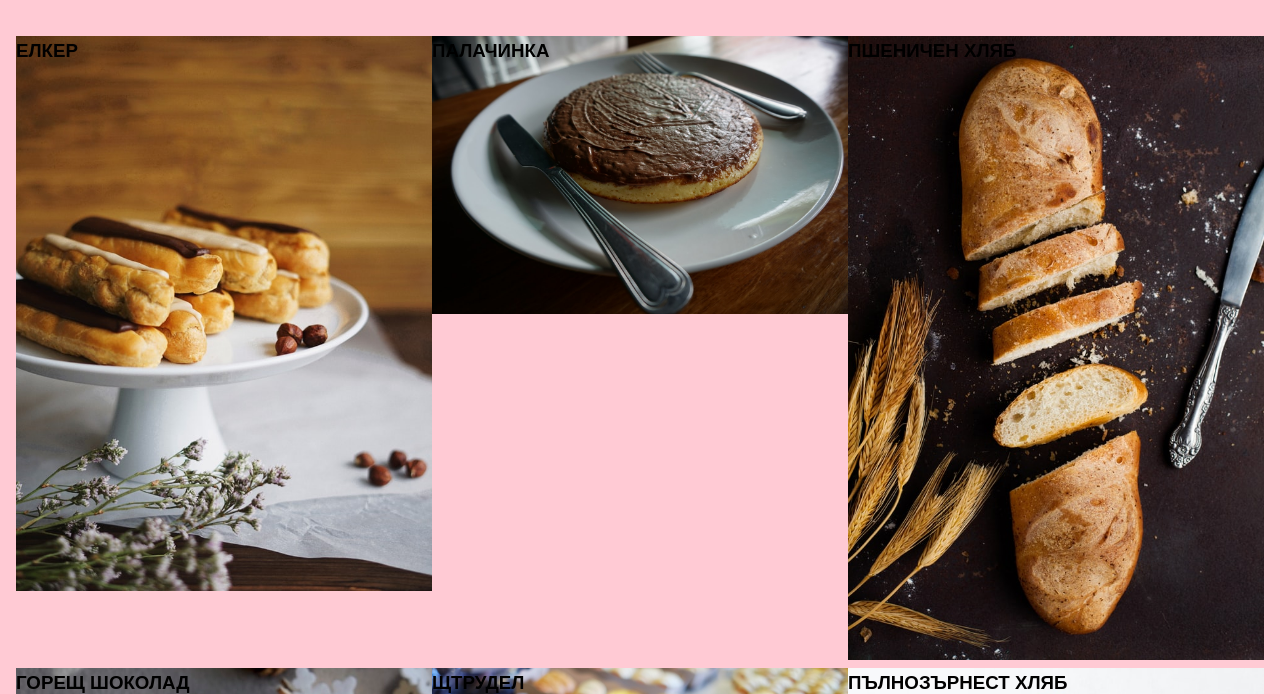
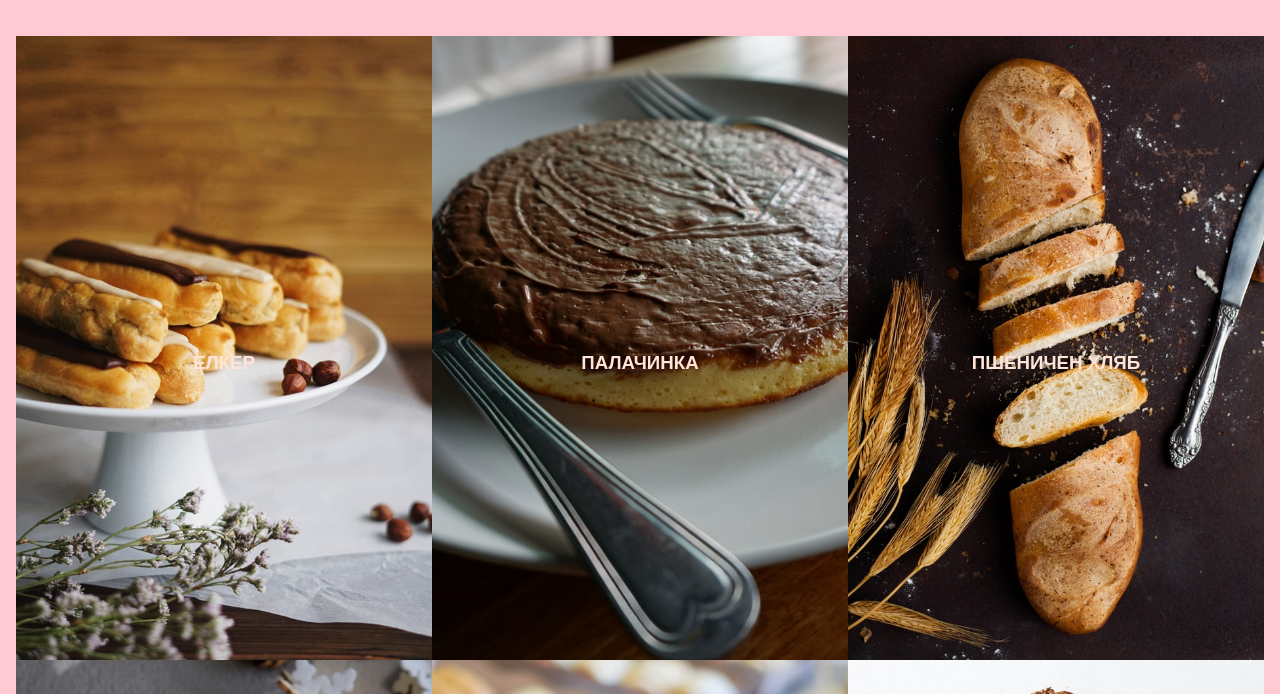
Before and after one commit to vekr0w/SU-CSS-Advanced-final-project, a website: page docs/gallery.html in a window 1280 px wide. Shown: the part 258-952 px from the top of the page. Drawn offline with Linux system fonts and the light colour scheme.

Commit message:
Sized images to show properly in their containers

```diff
--- a/docs/gallery.html
+++ b/docs/gallery.html
@@ -39,72 +39,72 @@
               <div class="item-image">
                 <img src="images/gallery-pastry-eclair.jpg" alt="gallery" />
               </div>
-              <div class="item-text">
-                <h3 class="text-appearing">Елкер</h3>
+              <div class="item-text-wrap">
+                <h3 class="item-text">Елкер</h3>
               </div>
             </div>
             <div class="item">
               <div class="item-image">
                 <img src="images/gallery-pastry-pancake.jpg" alt="gallery" />
               </div>
-              <div class="item-text">
-                <h3 class="text-appearing">Палачинка</h3>
+              <div class="item-text-wrap">
+                <h3 class="item-text">Палачинка</h3>
               </div>
             </div>
             <div class="item">
               <div class="item-image">
                 <img src="images/gallery-bread-wheat.jpg" alt="gallery" />
               </div>
-              <div class="item-text">
-                <h3 class="text-appearing">Пшеничен Хляб</h3>
+              <div class="item-text-wrap">
+                <h3 class="item-text">Пшеничен Хляб</h3>
               </div>
             </div>
             <div class="item">
               <div class="item-image">
                 <img src="images/gallery-drink-chocolate.jpg" alt="gallery" />
               </div>
-              <div class="item-text">
-                <h3 class="text-appearing">Горещ шоколад</h3>
+              <div class="item-text-wrap">
+                <h3 class="item-text">Горещ шоколад</h3>
               </div>
             </div>
             <div class="item">
               <div class="item-image">
                 <img src="images/gallery-pastry-strudel.jpg" alt="gallery" />
               </div>
-              <div class="item-text">
-                <h3 class="text-appearing">Щтрудел</h3>
+              <div class="item-text-wrap">
+                <h3 class="item-text">Щтрудел</h3>
               </div>
             </div>
             <div class="item">
               <div class="item-image">
                 <img src="images/gallery-bread-wholegrain.jpg" alt="gallery" />
               </div>
-              <div class="item-text">
-                <h3 class="text-appearing">Пълнозърнест Хляб</h3>
+              <div class="item-text-wrap">
+                <h3 class="item-text">Пълнозърнест Хляб</h3>
               </div>
             </div>
             <div class="item">
               <div class="item-image">
                 <img src="images/gallery-drink-espresso.jpg" alt="gallery" />
               </div>
-              <div class="item-text">
-                <h3 class="text-appearing">Еспресо</h3>
+              <div class="item-text-wrap">
+                <h3 class="item-text">Еспресо</h3>
               </div>
             </div>
             <div class="item">
               <div class="item-image">
                 <img src="images/gallery-drink-latte.jpg" alt="gallery" />
               </div>
-              <div class="item-text">
-                <h3 class="text-appearing">Лате</h3>
+              <div class="item-text-wrap">
+                <h3 class="item-text">Лате</h3>
               </div>
             </div>
             <div class="item">
               <div class="item-image">
                 <img src="images/gallery-pastry-waffle.jpg" alt="gallery" />
               </div>
-              <div class="item-text">
-                <h3 class="text-appearing">Гофрети</h3>
+              <div class="item-text-wrap">
+                <h3 class="item-text">Гофрети</h3>
               </div>
             </div>
           </div>
--- a/scss/main.scss
+++ b/scss/main.scss
@@ -220,16 +220,41 @@ img {
     grid-template-columns: repeat(3, 1fr);
   }
 
-  .item{
+  .item {
     position: relative;
+    display: flex;
+    justify-content: center;
+    align-items: center;
 
+    &-image {
+      height: 100%;
+      width: 100%;
+      img {
+        width: 100%;
+        height: 100%;
+        object-fit: cover;
+        display: block;
+      }
+    }
 
+    .item-text-wrap {
+      position: absolute;
+      width: 100%;
+      top: 50%;
+      .item-text {
+        position: absolute;
+        top: 0;
+        right: 0;
+        bottom: 0;
+        left: 0;
+        // opacity: 0;
+        text-align: center;
+        color: $light-color;
+        transform: translateY(-50%);
+      }
+    }
 
-    .item-text{
-      position: absolute;
-      top: 0;
-      left: 0;
-
+    &:hover .item-text {
     }
   }
 }
```
Also changed, not shown: docs/css/main.css.
